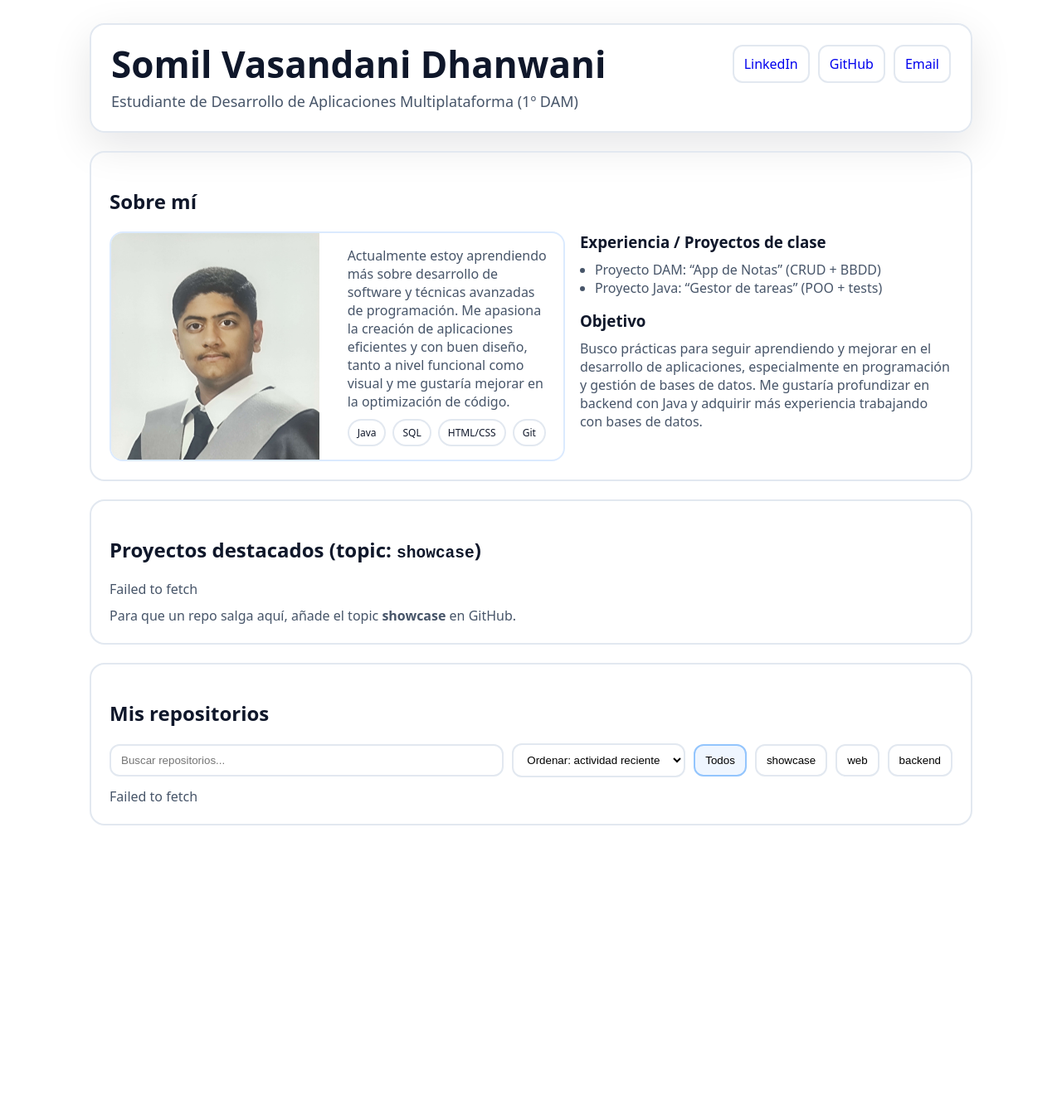
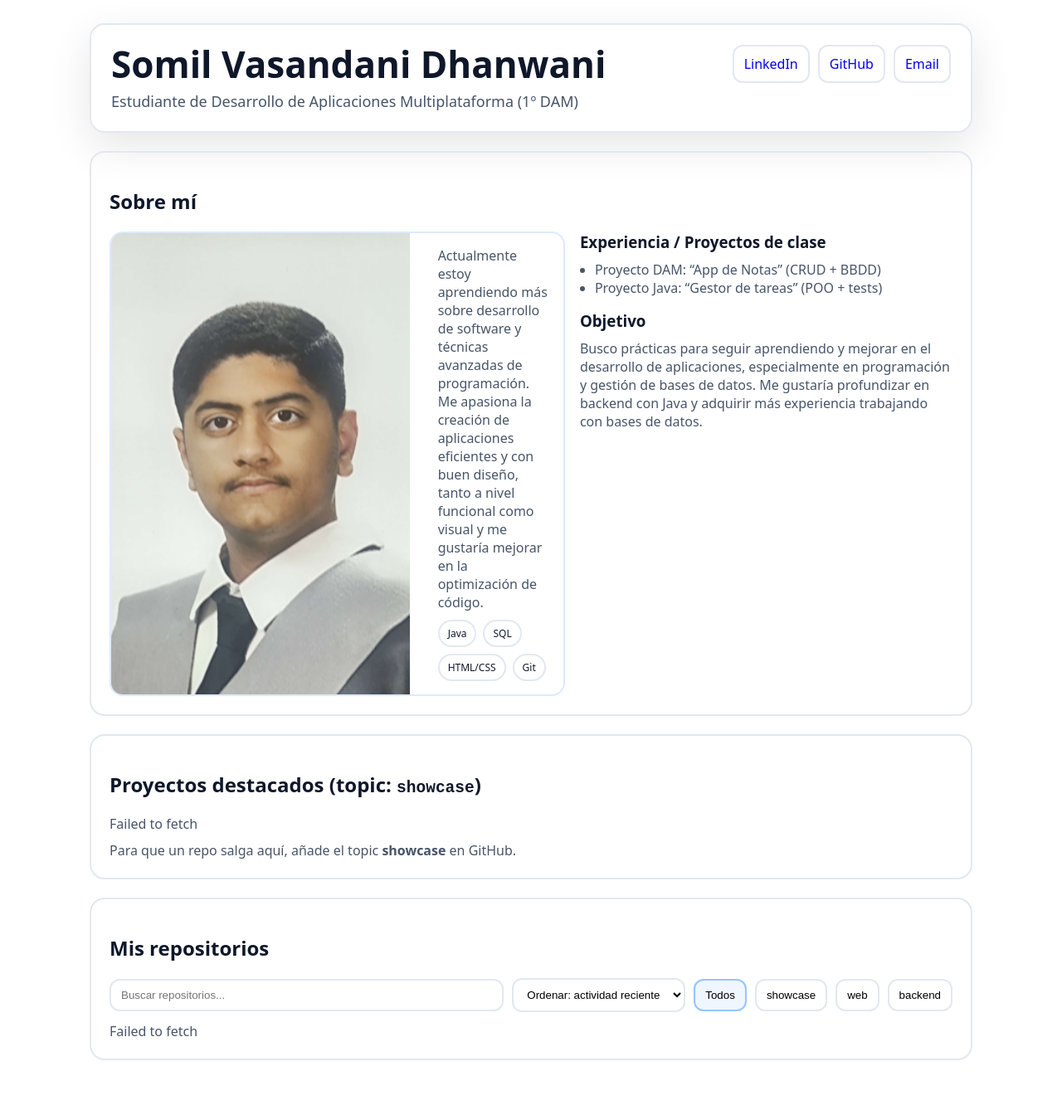
Before and after one commit to somilvd/somilvd.github.io, a Jekyll site: the page built from index.html, in a window 1280 px wide. Shown: the whole page at 83% size. Built offline with Jekyll 4.4.1, drawn with Linux system fonts in a browser that asks for light colours; before the commit the page ends 1055 px from its top, so only the background shows below that.

Commit message:
Creando mi cv

```diff
--- a/assets/css/styles.css
+++ b/assets/css/styles.css
@@ -31,7 +31,7 @@
   display:flex;gap:18px;align-items:stretch;
   border-radius:16px;overflow:hidden;border:2px solid #dbeafe;
 }
-.profile img{width:46%;object-fit:cover;display:block}
+.profile img{width:66%;object-fit:cover;display:block}
 .profile .bio{padding:16px}
 .pillrow{display:flex;flex-wrap:wrap;gap:8px;margin-top:10px}
 .pill{
```
Also changed, not shown: 1 other file.
